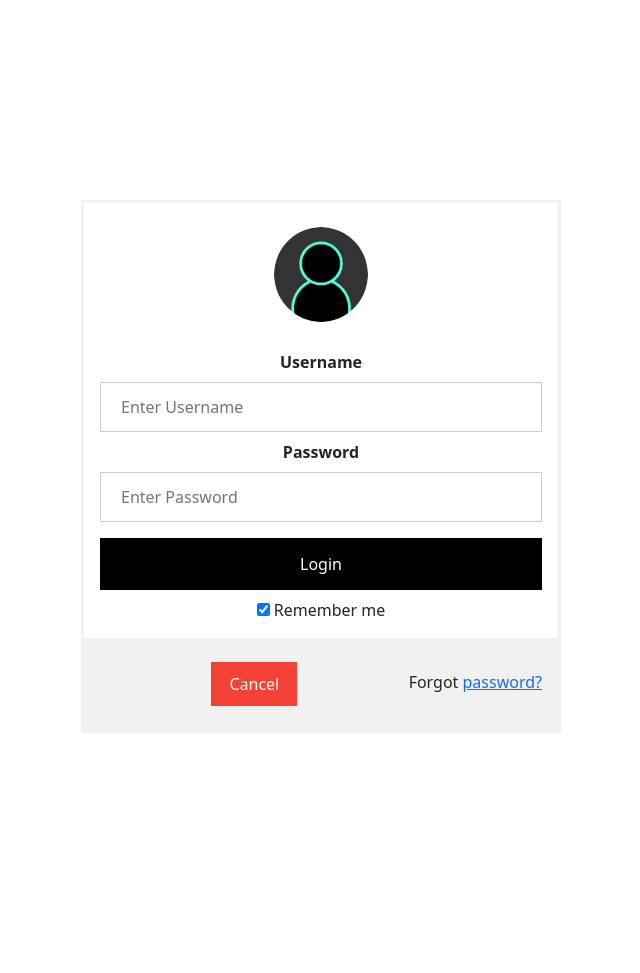
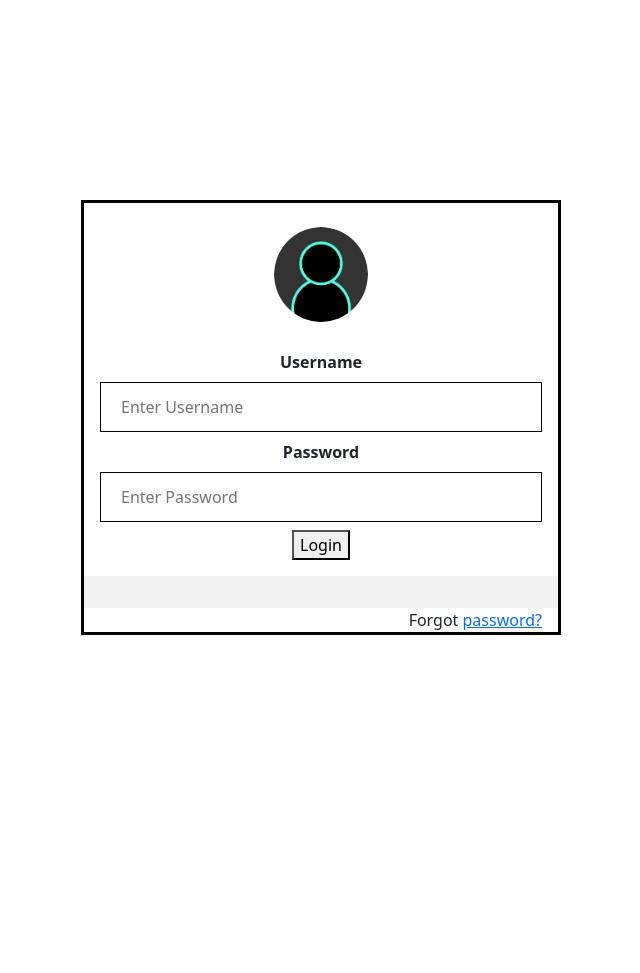
Before and after one commit to OmarAly23/Bookmark, a PHP site: page /register.html in a window 1280 px wide. Shown: the part 200-1173 px from the top of the page, without its empty margins (319-959 px from the left). Run offline with PHP 8.4, Linux system fonts and the light colour scheme.

Commit message:
Updated the homepage

```diff
--- a/homePage.html
+++ b/homePage.html
@@ -50,7 +50,7 @@
                             <figure>
                                 <img src="bookImages/HP.jpeg">
                                 <figcaption>Harry Potter and the Philosopher’s Stone by J.K. Rowling</figcaption>
-                                <figcaption>This global bestseller took the world by storm. So, if you haven’t read J.K. Rowling’s Harry Potter, now may be the time. Join Harry Potter and his schoolmates as this must-read book transports you deep into a world of magic and monsters.</figcaption>
+                                <figcaption>This global bestseller took the world by storm. So, if you haven’t read J.K. Rowling’s Harry Potter, now may be the time. Join Harry Potter and his schoolmates as this must-read book transports you deep into a world of magic</figcaption>
                             </figure>
                         </li>
                         <li class="image1">
@@ -82,7 +82,7 @@
                             <figure>
                                 <img src="bookImages/1984-GeorgeOrwell.jpeg">
                                 <figcaption>1984 By George Orwell</figcaption>
-                                <figcaption>1984 tells the futuristic story of a dystopian, totalitarian world where free will and love are forbidden. Although the year 1984 has long since passed, the prophecy of a society controlled by fear and lies is arguably more relevant now than ever.</figcaption>
+                                <figcaption>1984 tells the futuristic story of a dystopian, totalitarian world where free will and love are forbidden. Although the year 1984 has long since passed, the prophecy of a society controlled by fear and lies is more relevant now than ever.</figcaption>
                             </figure>
                         </li>
                         <li class="image1">
--- a/login.html
+++ b/login.html
@@ -30,13 +30,9 @@
                       <input type="password" placeholder="Enter Password" name="psw" required>
 
                       <button type="submit">Login</button>
-                      <label>
-                        <input type="checkbox" checked="checked" name="remember"> Remember me
-                      </label>
                     </div>
 
                     <div class="container" style="background-color:#f1f1f1">
-                      <button type="button" class="cancelbtn">Cancel</button>
                       <span class="psw">Forgot <a href="#">password?</a></span>
                     </div>
                   </form>
--- a/register.html
+++ b/register.html
@@ -30,13 +30,9 @@
                       <input type="password" placeholder="Enter Password" name="psw" required>
 
                       <button type="submit">Login</button>
-                      <label>
-                        <input type="checkbox" checked="checked" name="remember"> Remember me
-                      </label>
                     </div>
 
                     <div class="container" style="background-color:#f1f1f1">
-                      <button type="button" class="cancelbtn">Cancel</button>
                       <span class="psw">Forgot <a href="#">password?</a></span>
                     </div>
                   </form>
--- a/resources/register.css
+++ b/resources/register.css
@@ -24,7 +24,7 @@ form {
 
 /* Bordered form */
 form {
-    border: 3px solid #f1f1f1;
+    border: 3px solid black;
   }
 
   /* Full-width inputs */
@@ -33,11 +33,12 @@ form {
     padding: 12px 20px;
     margin: 8px 0;
     display: inline-block;
-    border: 1px solid #ccc;
+    border: 1px solid black;
     box-sizing: border-box;
   }
 
-  /* Set a style for all buttons */
+
+  Set a style for all buttons
   button {
     background-color: black;
     color: white;
@@ -54,11 +55,7 @@ form {
   }
 
   /* Extra style for the cancel button (red) */
-  .cancelbtn {
-    width: auto;
-    padding: 10px 18px;
-    background-color: #f44336;
-  }
+
 
   /* Center the avatar image inside this container */
   .imgcontainer {
```
Also changed, not shown: resources/login.css (+3 -7 lines), resources/style.css (+20 -2 lines).
